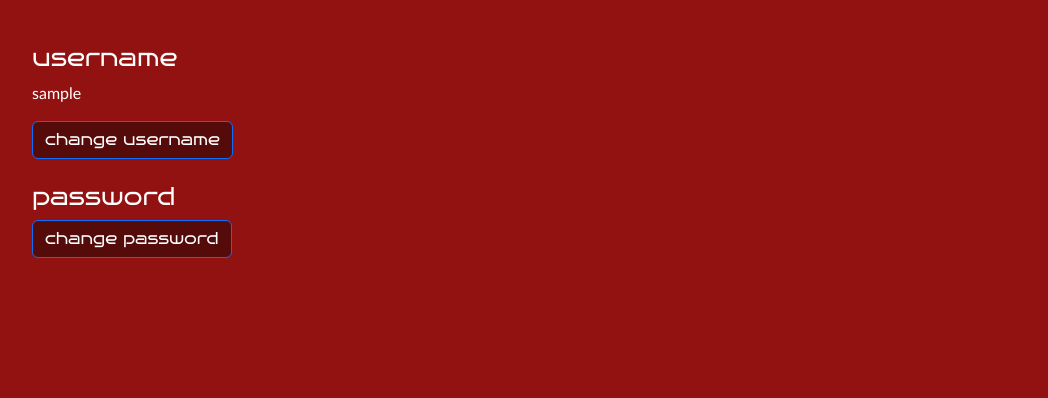
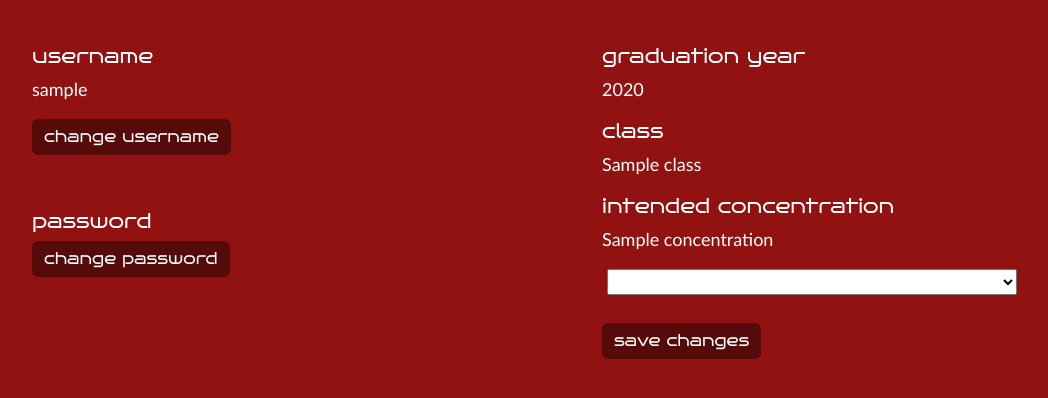
Before and after one commit to tee52/q-guide-revamp, a Flask app: template templates/profile.html in a window 1280 px wide. Shown: the part 104-502 px from the top of the page, without its empty margins (50-1098 px from the left). Run offline with Flask 2, Linux system fonts and the light colour scheme; a user stored in the database is signed in; the template is opened without the code that fills it: most values are stand-ins (such as "Sample title", 1, 10 or a date in 2020).

Commit message:
working on debugging profile page

```diff
--- a/app.py
+++ b/app.py
@@ -123,8 +123,11 @@ def profile():
     db.execute("SELECT username FROM users")
     usernames = db.fetchall()
 
+    db.execute("SELECT concentration FROM users WHERE id = (?)", (session["user_id"],))
+    concentration = db.fetchall()
+
     if request.method == "POST":
-        if id == "change_user":
+        if request.form.get("action") == "change_user":
             # check if username was entered
             if not request.form.get("username"):
                 return render_template("profile.html", error="must enter new username", username=username[0][0])
@@ -138,7 +141,7 @@ def profile():
                 return render_template("profile.html", error="username is already taken", username=username[0][0])
 
             # search database for username
-            db.execute("SELECT password FROM users WHERE id = (?)", (session["user_id"],))
+            db.execute("SELECT hash FROM users WHERE id = (?)", (session["user_id"],))
             password = db.fetchall()
 
             # check if username is in database and password is correct
@@ -148,7 +151,7 @@ def profile():
             db.execute("UPDATE users SET username = (?) WHERE id = (?)", (request.form.get("username"),), (session["user_id"],))
             connection.commit()
 
-        elif id == "change_pass":
+        elif request.form.get("action") == "change_pass":
             # check if password was entered
             if not request.form.get("current_password"):
                 return render_template("profile.html", error="must enter current password", username=username[0][0])
@@ -164,10 +167,18 @@ def profile():
             db.execute("UPDATE users SET password = (?) WHERE id = (?)", (generate_password_hash(request.form.get("new_password"), method='pbkdf2:sha256', salt_length=8),), (session["user_id"],))
             connection.commit()
 
+        elif request.form.get("action") == "school_info":
+            db.execute("SELECT concentration FROM users WHERE id = (?)", (session["user_id"],))
+            concentration = db.fetchall()
+
+            if request.form.get("concentration") != concentration[0][0] and request.getform.get("concentration") != "":
+                db.execute("UPDATE users SET password = (?) WHERE id = (?)", (generate_password_hash(request.form.get("new_password"), method='pbkdf2:sha256', salt_length=8),), (session["user_id"],))
+                connection.commit()
+
         return redirect("/profile")
 
     else:
-        return render_template("profile.html", username=username[0][0])
+        return render_template("profile.html", username=username[0][0], concentration=concentration[0][0])
 
 @app.route("/search")
 @login_required
--- a/static/styles.css
+++ b/static/styles.css
@@ -16,6 +16,7 @@ nav .navbar-text, button
     text-decoration: none;
     color: white;
     font-family: 'bruno_aceregular', Lucida Console, Bahnschrift, Candara, sans-serif !important;
+    border:none !important;
 }
 
 #start-text {
@@ -24,7 +25,7 @@ nav .navbar-text, button
     font-family: 'bruno_aceregular', Lucida Console, Bahnschrift, Candara, sans-serif !important;
 }
 
-h4 {
+h5 {
     color: white;
     font-family: 'bruno_aceregular', Lucida Console, Bahnschrift, Candara, sans-serif !important;
 }
--- a/templates/profile.html
+++ b/templates/profile.html
@@ -8,10 +8,12 @@
         </div>
     {% endif %}
 
+    <form action="/profile" method="post">
+
     <div class="container text-start">
         <div class="row">
             <div class="col">
-                <h4>username</h4>
+                <h5>username</h5>
                 <p>{{ username }}</p>
 
                 <!-- button trigger modal -->
@@ -23,7 +25,6 @@
                 <div class="modal fade" id="exampleModal" tabindex="-1" aria-labelledby="exampleModalLabel" aria-hidden="true">
                     <div class="modal-dialog">
                         <div class="modal-content">
-                            <form id="change_user" action="/profile" method="post">
                                 <div class="modal-header">
                                     <h1 class="modal-title fs-5" id="exampleModalLabel">change username</h1>
                                     <button type="button" class="btn-close" data-bs-dismiss="modal" aria-label="Close"></button>
@@ -38,17 +39,17 @@
                                 </div>
                                 <div class="modal-footer">
                                     <button type="button" class="btn btn-secondary" data-bs-dismiss="modal">close</button>
-                                    <button type="submit" class="btn btn-primary">save changes</button>
+                                    <button type="submit" class="btn btn-primary" name="action" value="change_user">save changes</button>
                                 </div>
-                            </form>
                         </div>
                     </div>
                 </div>
 
                 <br>
                 <br>
+                <br>
 
-                <h4>password</h4>
+                <h5>password</h5>
                 <!-- button trigger modal -->
                 <button type="button" class="btn btn-primary" data-bs-toggle="modal" data-bs-target="#exampleModal2">
                     change password
@@ -58,7 +59,6 @@
                 <div class="modal fade" id="exampleModal2" tabindex="-1" aria-labelledby="exampleModalLabel" aria-hidden="true">
                     <div class="modal-dialog">
                         <div class="modal-content">
-                            <form id="change_pass" action="/profile" method="post">
                                 <div class="modal-header">
                                     <h1 class="modal-title fs-5" id="exampleModalLabel">change password</h1>
                                     <button type="button" class="btn-close" data-bs-dismiss="modal" aria-label="Close"></button>
@@ -76,9 +76,8 @@
                                 </div>
                                 <div class="modal-footer">
                                     <button type="button" class="btn btn-secondary" data-bs-dismiss="modal">close</button>
-                                    <button type="submit" class="btn btn-primary">save changes</button>
+                                    <button type="submit" class="btn btn-primary" name="action" value="change_pass">save changes</button>
                                 </div>
-                            </form>
                         </div>
                     </div>
                 </div>
@@ -86,10 +85,76 @@
             </div>
 
             <div class="col">
+                <h5>graduation year</h5>
+                <p>{{ grad_year }}</p>
+
+                <h5>class</h5>
+                <p>{{ class }}</p>
+
+                <h5>intended concentration</h5>
+                <p>{{ concentration }}</p>
+                    <label for="concentrations"></label>
+                    <select id="concentrations" name="concentrations">
+                        <option value=""></option>
+                        <option value="aaas">African and African American Studies</option>
+                        <option value="anthro">Anthropology</option>
+                        <option value="apmth">Applied Mathematics</option>
+                        <option value="afvs">Art, Film, and Visual Studies</option>
+                        <option value="astron">Astrophysics</option>
+                        <option value="bme">Biomedical Engineering</option>
+                        <option value="chem">Chemistry</option>
+                        <option value="cpb">Chemical and Physical Biology</option>
+                        <option value="chemphys">Chemistry and Physics</option>
+                        <option value="classic">Classics</option>
+                        <option value="complit">Comparative Literature</option>
+                        <option value="compsci">Computer Science</option>
+                        <option value="e-psci">Earth and Planetary Sciences</option>
+                        <option value="eas">East Asian Studies</option>
+                        <option value="econ">Economics</option>
+                        <option value="ee">Electrical Engineering</option>
+                        <option value="eng-sci">Engineering Sciences</option>
+                        <option value="english">English</option>
+                        <option value="ese">Environmental Science and Engineering</option>
+                        <option value="espp">Environmental Science and Public Policy</option>
+                        <option value="folkmyth">Folklore and Mythology</option>
+                        <option value="germanic">Germanic Languages and Literatures</option>
+                        <option value="gov">Government</option>
+                        <option value="hist-lit">History and Literature</option>
+                        <option value="hist">History</option>
+                        <option value="histsci">History and Science</option>
+                        <option value="haa">History of Art and Architecture</option>
+                        <option value="hdrb">Human Developmental and Regenerative Biology</option>
+                        <option value="heb">Human Evolutionary Biology</option>
+                        <option value="ib">Integrative Biology</option>
+                        <option value="ling">Linguistics</option>
+                        <option value="math">Mathematics</option>
+                        <option value="meche">Mechanical Engineering</option>
+                        <option value="mcb">Molecular and Cellular Biology</option>
+                        <option value="music">Music</option>
+                        <option value="nelc">Near Eastern Languages and Civilizations</option>
+                        <option value="neuro">Neuroscience</option>
+                        <option value="phil">Philosophy</option>
+                        <option value="physics">Physics</option>
+                        <option value="psych">Psychology</option>
+                        <option value="religion">Religion, Comparative Study of</option>
+                        <option value="rll">Romance Languages and Literatures</option>
+                        <option value="slavic">Slavic Languages and Literatures</option>
+                        <option value="soc-std">Social Studies</option>
+                        <option value="sociol">Sociology</option>
+                        <option value="sas">South Asian Studies</option>
+                        <option value="stat">Statistics</option>
+                        <option value="tdm">Theater, Dance, and Media</option>
+                        <option value="womgen">Women, Gender, and Sexuality, Studies of</option>
+                    </select>
+                    <br>
+                    <br>
+                    <button type="submit" class="btn btn-primary" name="action" value="school_info">save changes</button>
 
             </div>
         </div>
     </div>
+
+    </form>
 
 
 
```
Also changed, not shown: q-guide.db, 2 other files.
